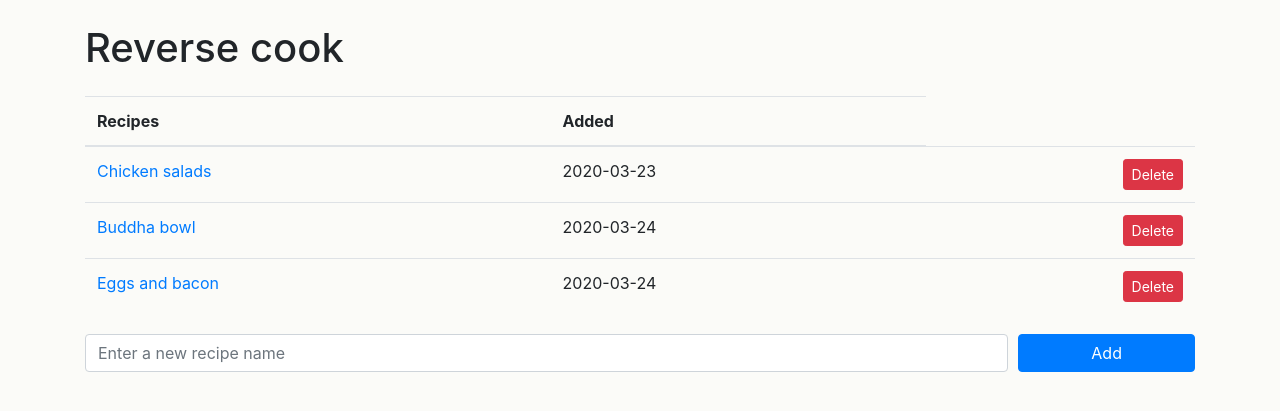
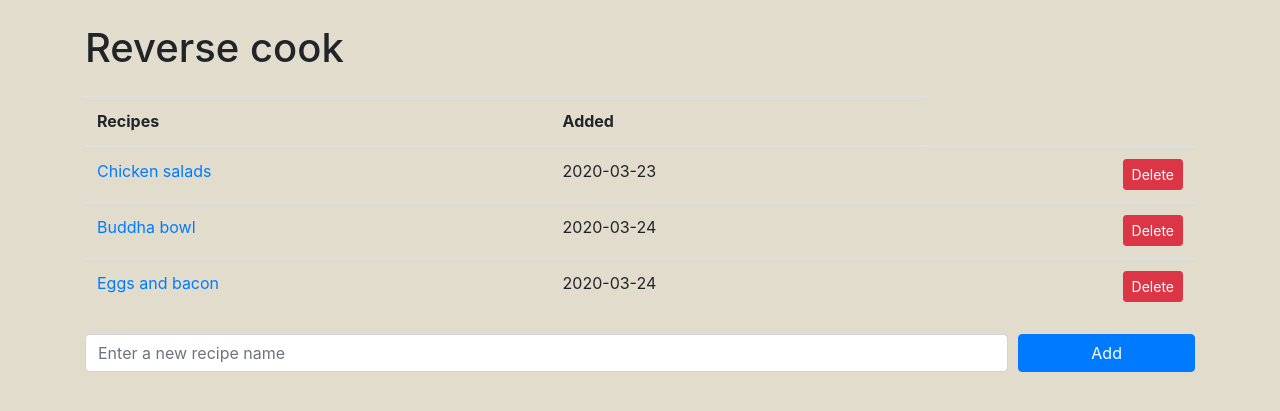
Before and after one commit to scogra17/CookbookApp, a Flask app: page / in a window 1280 px wide. Shown: the top 411 px of the page. Run offline with Flask 2, Linux system fonts and the light colour scheme; data comes from the database, SQL or seed files in the repository; some libraries are stand-ins or nearby versions.

Commit message:
change background color to off white

```diff
--- a/static/css/main.css
+++ b/static/css/main.css
@@ -1,3 +1,3 @@
 body {
-  background: #FBFBF8;
+  background: #E2DCCD;
 }
```
